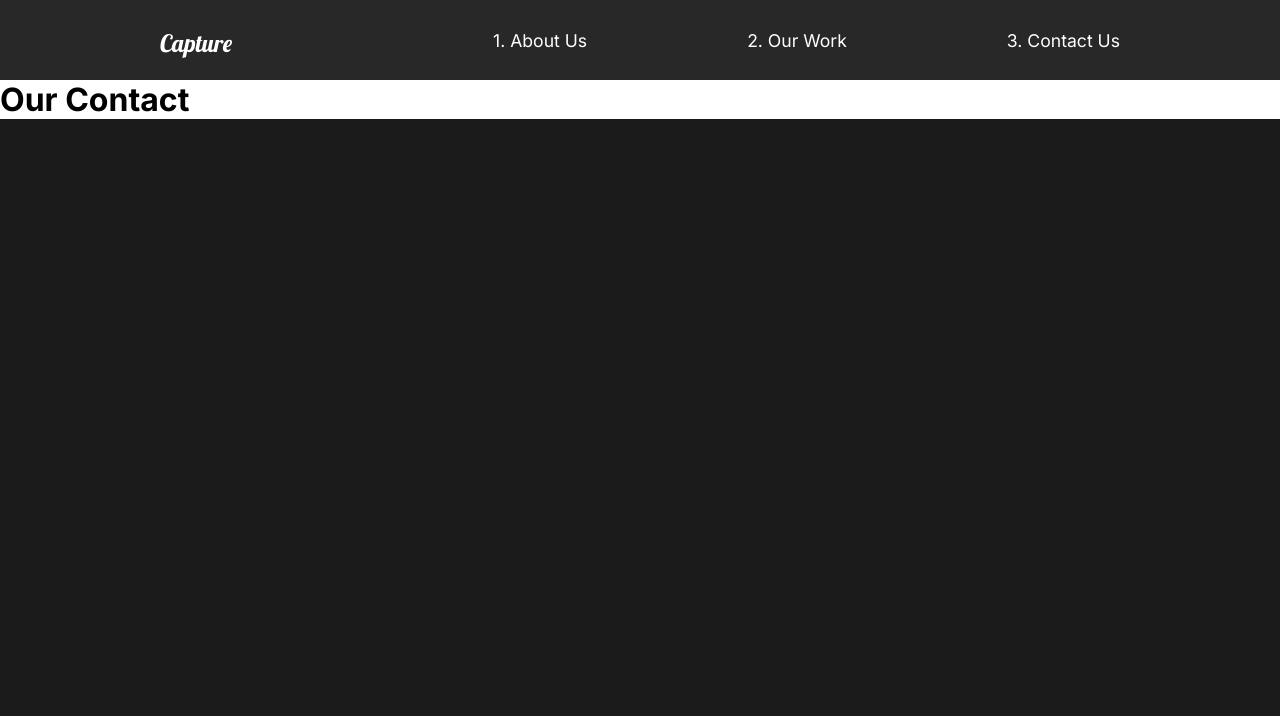
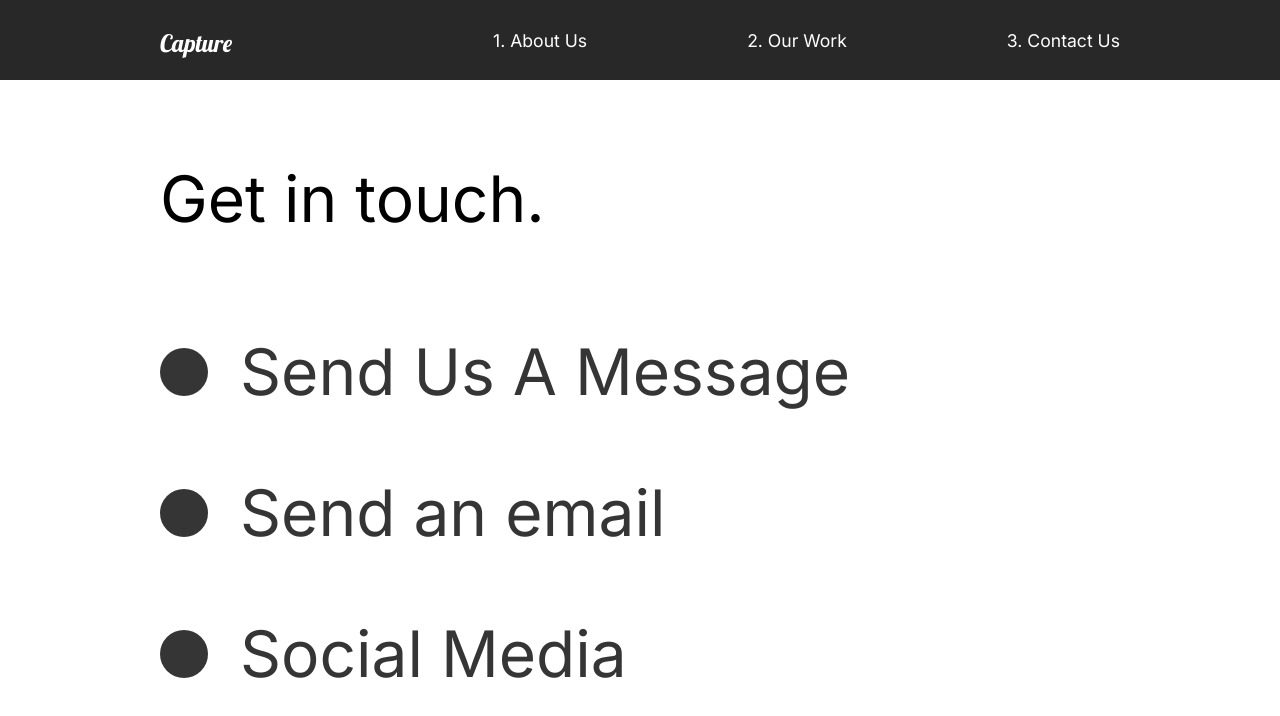
Before and after one commit to IceD0G/capture-portofolion-on-react, a React (Create React App) app: page /contact in a window 1280 px wide. Shown: the top 716 px of the page. Built offline with nearby package versions, Linux system fonts and the light colour scheme.

Commit message:
21 Lesson

```diff
--- a/src/pages/ContactUs.js
+++ b/src/pages/ContactUs.js
@@ -1,19 +1,70 @@
 import React from 'react';
 //Animation
 import { motion } from 'framer-motion';
-import { pageAnimation } from '../animation';
+import { pageAnimation, titleAnim } from '../animation';
+import styled from 'styled-components';
 
 const ContactUs = () => {
 	return (
-		<motion.div
+		<ContactStyle
 			exit='exit'
 			variants={pageAnimation}
 			initial='hidden'
 			animate='show'
 			style={{ background: '#FFF' }}
 		>
-			<h1>Our Contact</h1>
-		</motion.div>
+			<Title>
+				<Hide></Hide>
+				<motion.h2 variants={titleAnim}>Get in touch.</motion.h2>
+			</Title>
+			<div>
+				<Hide>
+					<Social variants={titleAnim}>
+						<Circle />
+						<h2>Send Us A Message</h2>
+					</Social>
+				</Hide>
+				<Hide>
+					<Social variants={titleAnim}>
+						<Circle />
+						<h2>Send an email</h2>
+					</Social>
+				</Hide>
+				<Hide>
+					<Social variants={titleAnim}>
+						<Circle />
+						<h2>Social Media</h2>
+					</Social>
+				</Hide>
+			</div>
+		</ContactStyle>
 	);
 };
+
+const ContactStyle = styled(motion.div)`
+	padding: 5rem 10rem;
+	color: #353535;
+	min-height: 90vh;
+`;
+const Title = styled.div`
+	margin-bottom: 4rem;
+	color: black;
+`;
+const Hide = styled.div`
+	overflow: hidden;
+`;
+const Circle = styled.div`
+	border-radius: 50%;
+	width: 3rem;
+	height: 3rem;
+	background: #353535;
+`;
+const Social = styled(motion.div)`
+	display: flex;
+	align-items: center;
+	h2 {
+		margin: 2rem;
+	}
+`;
+
 export default ContactUs;
```
